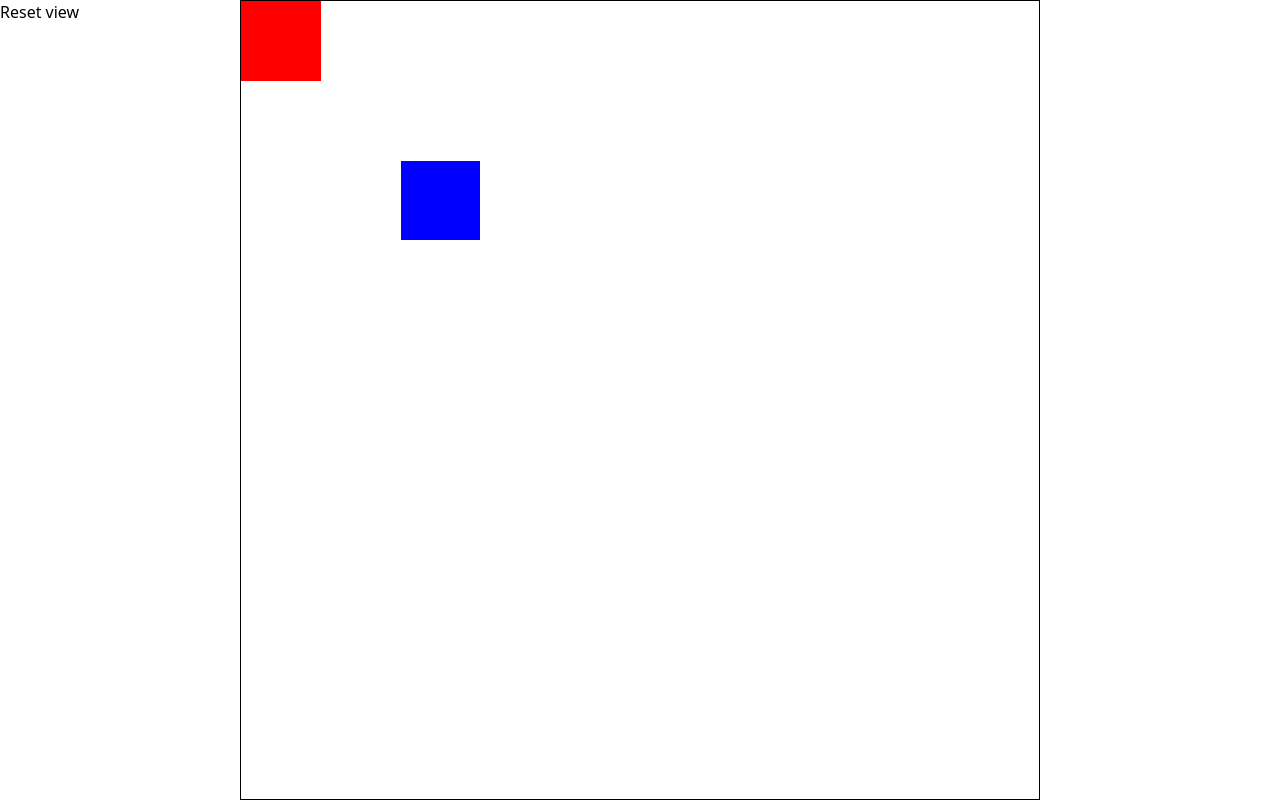
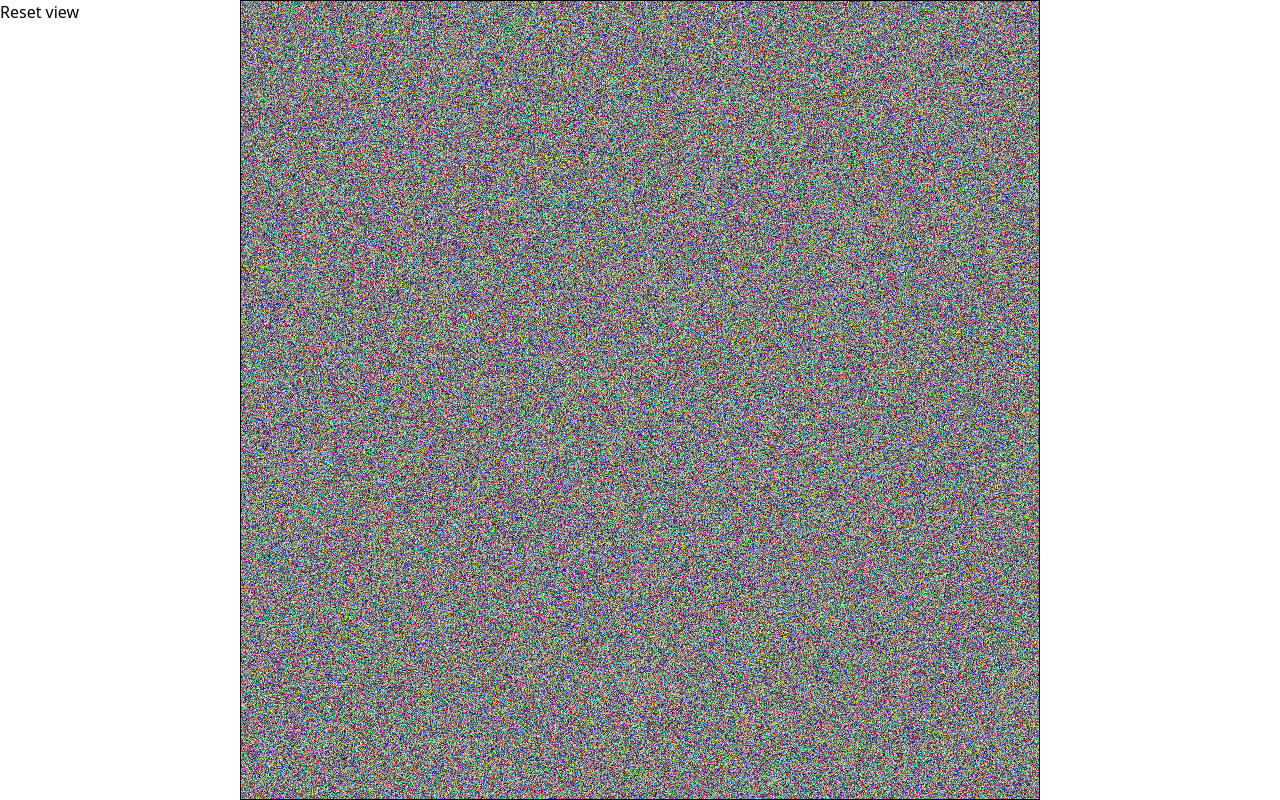
Before and after one commit to TheSeagullDev/place, a SvelteKit app: page / in a window 1280 px wide. Built offline with nearby package versions, Linux system fonts and the light colour scheme.

Commit message:
no way this works

```diff
--- a/src/routes/+page.svelte
+++ b/src/routes/+page.svelte
@@ -31,8 +31,28 @@
 	let ctx;
 	let imageData;
 
+	const randomArr = new Uint8ClampedArray(size * size * 4);
+
+	let count = 0;
+
+	for(let row = 0; row < size; row++) {
+			for(let col = 0; col < size; col++) {
+				for(let i = 0; i < 3; i++) {
+					const index = row * (size * 4) + col * 4 + i;
+					randomArr[index] = (Math.floor(Math.random() * 255));
+				}
+				randomArr[row * (size * 4) + col * 4 + 3] = 255;
+				count++;
+			}
+			if(count > 999900) {
+				console.log("almost done!");
+			}
+		}
+	console.log(count);
+
 	onMount(() => {
 		ctx = canvasElement.getContext('2d');
+		ctx.imageSmoothingEnabled = false;
 		render();
 	});
 
@@ -52,12 +72,10 @@
 		ctx.fillRect(x, y, 1, 1);
 	};
 
-	const paintScreen = (imageData) => {
+	const paintScreen = () => {
 		for(let row = 0; row < size; row++) {
 			for(let col = 0; col < size; col++) {
-				const indices = getIndicesForCoord(row, col, size);
-				const color = `rgb(${indices[0]} ${indices[1]} ${indices[2]}`;
-				drawPixel(row, col, color);
+				drawPixel(row, col, randomArr[row][col]);
 			}
 		}
 	}
@@ -74,10 +92,14 @@
 			viewportTransform.y
 		);
 
-		drawRect(0, 0, 100, 100, 'red');
-		drawRect(200, 200, 100, 100, 'blue');
-		const imageData = ctx.getImageData(0, 0, size, size);
-		ctx.putImageData(imageData, 0, 0);
+		const imageData = new ImageData(randomArr, size, size);
+		let imageBitmap;
+
+		createImageBitmap(imageData).then(bitmap => {
+			imageBitmap = bitmap;
+			console.log(imageBitmap);
+			ctx.drawImage(imageBitmap, 0, 0);
+		});
 
 	};
 
@@ -106,7 +128,7 @@
 
 		const previousScale = viewportTransform.scale;
 
-		const newScale = (viewportTransform.scale += e.deltaY * -0.01);
+		const newScale = (viewportTransform.scale += e.deltaY * -0.002);
 
 		const newX = localX - (localX - oldX) * (newScale / previousScale);
 		const newY = localY - (localY - oldY) * (newScale / previousScale);
```
